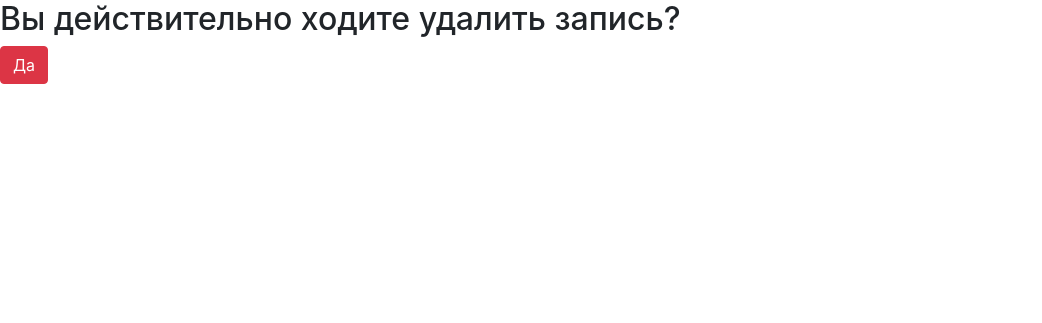
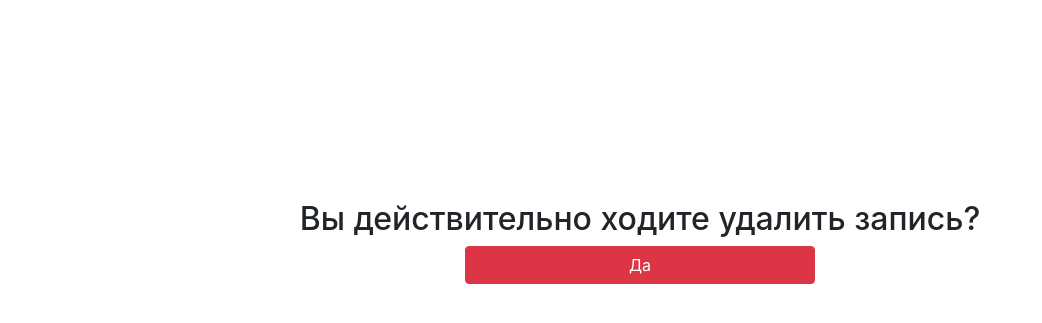
Before and after one commit to Isaac-14as/bd_main_project, a Django app: page /delete/1/1/ in a window 1280 px wide. Shown: the part 56-379 px from the top of the page, without its empty margins (0-1042 px from the left). Run offline with Django 3.2, Linux system fonts and the light colour scheme.

Commit message:
add NULL

```diff
--- a/SkiResortProject/SkiResortProject/settings.py
+++ b/SkiResortProject/SkiResortProject/settings.py
@@ -85,7 +85,7 @@ MEDIA_URL = '/media/'
 
 DATABASES = {
     'default': {
-        'NAME': 'ski_resort_2',
+        'NAME': 'ski_resort_7',
         'ENGINE': 'django.db.backends.mysql',
         'USER': 'root',
         'PASSWORD': 'naz142227:Dg',
--- a/SkiResortProject/main_part/services.py
+++ b/SkiResortProject/main_part/services.py
@@ -8,12 +8,39 @@ class JobService():
                 port=3306,
                 user='root',
                 password='naz142227:Dg',
-                database='ski_resort_2',
+                database='ski_resort',
             )
             print('successfully connected...')
         except Exception as ex:
             print('Connectios refused...')
             print(ex)
+
+
+    def delete(self, table, id):
+        cursor = self.conn.cursor()
+        a = 'id_' + table
+        cursor.execute(f"DELETE FROM {table} WHERE {a}={id}")
+        self.conn.commit()
+        self.conn.close()
+
+    def get_table_for_print(self, table):
+        cursor = self.conn.cursor()
+        a = f"""'{table}'"""
+        cursor.execute(f"SELECT Column_name FROM INFORMATION_SCHEMA.COLUMNS WHERE TABLE_NAME LIKE {a} and TABLE_SCHEMA  = 'ski_resort'")
+        result = cursor.fetchall()
+        cursor.execute(f"SELECT * FROM {table}")
+        result_1 = cursor.fetchall()
+        m = []
+        for i in result:
+            m.append(i[0])
+        c = {
+            'columns': m,
+            'table_info': result_1,
+            'table': table,
+        }
+        return c
+
+
 
     # def get_job_title_list(self):
     #     cursor = self.conn.cursor()
@@ -72,28 +99,3 @@ class JobService():
     #     cursor.execute(f"INSERT INTO job_title VALUES ({max_id}, {a}, {b})")
     #     self.conn.commit()
     #     self.conn.close()
-
-
-    def delete(self, table, id):
-        cursor = self.conn.cursor()
-        a = 'id_' + table
-        cursor.execute(f"DELETE FROM {table} WHERE {a}={id}")
-        self.conn.commit()
-        self.conn.close()
-
-    def get_table_for_print(self, table):
-        cursor = self.conn.cursor()
-        a = f"""'{table}'"""
-        cursor.execute(f"SELECT Column_name FROM INFORMATION_SCHEMA.COLUMNS WHERE TABLE_NAME LIKE {a} and TABLE_SCHEMA  = 'ski_resort_2'")
-        result = cursor.fetchall()
-        cursor.execute(f"SELECT * FROM {table}")
-        result_1 = cursor.fetchall()
-        m = []
-        for i in result:
-            m.append(i[0])
-        c = {
-            'columns': m,
-            'table_info': result_1,
-            'table': table,
-        }
-        return c
--- a/SkiResortProject/main_part/views.py
+++ b/SkiResortProject/main_part/views.py
@@ -100,7 +100,7 @@ def print_table(request, table):
     context = bd.get_table_for_print(table)
     return render(request, template, context)
 
-# функция работает для всех таблиц
+# функция удаления для всех таблиц (проблема с связанными таблицами)
 def delete(request, table, id):
     template = "main_part/delete.html"
     bd = JobService()
--- /dev/null
+++ b/SkiResortProject/static/main_part/css/delete.css
@@ -0,0 +1,10 @@
+.title_h {
+    width: 700px;
+    margin: 0 auto;
+    margin-top: 200px;
+    display: flex;
+    flex-direction: column;
+    justify-content: center;
+    align-items: center;
+
+}
--- a/SkiResortProject/templates/includes/header.html
+++ b/SkiResortProject/templates/includes/header.html
@@ -3,10 +3,10 @@
     <div class="navbar-nav">
       <a class="nav-item nav-link active" href="{% url 'index' %}">Главная</a>
       <a class="nav-item nav-link" href="{% url 'print_table' 'job_title' %}">Должности</a>
-      <a class="nav-item nav-link" href="{% url 'print_table' 'hotel_rooms' %}">Номера отеля</a>
-      <a class="nav-item nav-link" href="{% url 'print_table' 'trails' %}">Трассы</a>
-      <a class="nav-item nav-link" href="{% url 'print_table' 'employees' %}">Сотрудники</a>
-      <a class="nav-item nav-link" href="{% url 'print_table' 'users' %}">Пользователи</a>
+      <a class="nav-item nav-link" href="{% url 'print_table' 'hotel_room' %}">Номера отеля</a>
+      <a class="nav-item nav-link" href="{% url 'print_table' 'track' %}">Трассы</a>
+      <a class="nav-item nav-link" href="{% url 'print_table' 'employee' %}">Сотрудники</a>
+      <a class="nav-item nav-link" href="{% url 'print_table' 'user' %}">Пользователи</a>
       <a class="nav-item nav-link" href="{% url 'print_table' 'inventory' %}">Инвентарь</a>
       <a class="nav-item nav-link" href="{% url 'print_table' 'event' %}">События</a>
     </div>
--- a/SkiResortProject/templates/main_part/delete.html
+++ b/SkiResortProject/templates/main_part/delete.html
@@ -2,17 +2,17 @@
 
 
 
-{% comment %} {% block links %}
+{% block links %}
   {% load static %}
-  <link rel="stylesheet" href="{% static 'report/css/delete_user.css' %}">
-{% endblock %} {% endcomment %}
+  <link rel="stylesheet" href="{% static 'main_part/css/delete.css' %}">
+{% endblock %}
 
 {% block index_content %}
-<form action="" method="post">
+<form class="qwe" action="" method="post">
   {% csrf_token %}
   <div class="title_h">
     <h2>Вы действительно ходите удалить запись?</h2>
-    <button type="submit" name="button" class="btn btn btn-danger">Да</button>
+    <button type="submit" name="button" class="btn btn btn-danger w-50">Да</button>
   </div>
 </form>
 
--- a/SkiResortProject/templates/main_part/print_table.html
+++ b/SkiResortProject/templates/main_part/print_table.html
@@ -7,12 +7,17 @@
 {% endblock %}
 
 {% block index_content %}
+  <div class="title_h">
+    <h3>{{ table }}</h3>
+  </div>
   <table class="table">
     <thead>
       <tr>
         {% for item_col in columns %}
           <th scope="col">{{item_col}}</th>
         {% endfor %}
+        <th></th>
+        <th></th>
       </tr>
     </thead>
     <tbody>
```
Also changed, not shown: SkiResortProject/static/main_part/css/job_title.css (+7 -0 lines).
